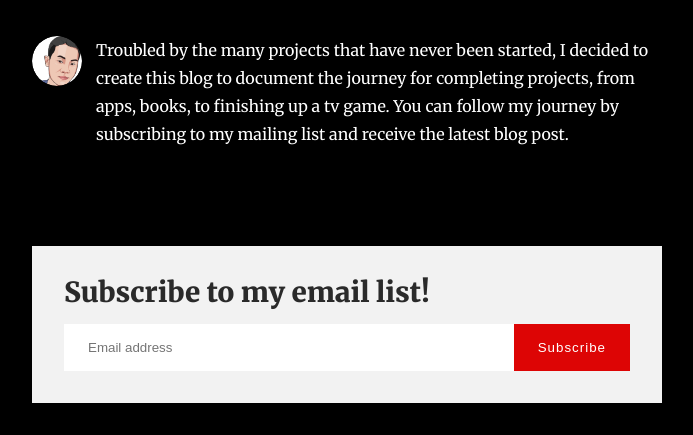
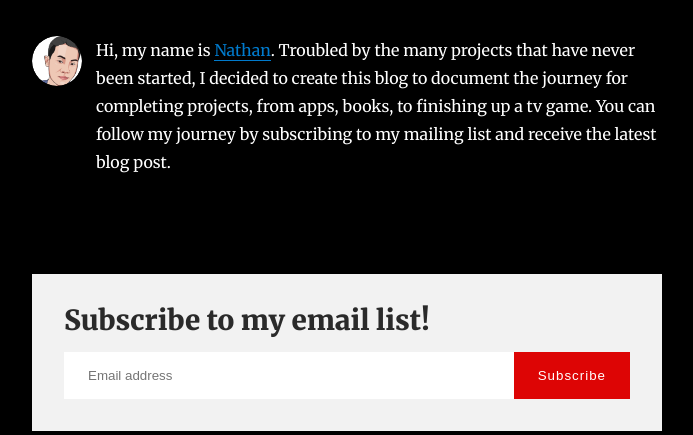
Before and after one commit to Gyokuro-cha/finishthem-clean, a Gatsby site: page / in a window 1280 px wide. Shown: the part 118-553 px from the top of the page, without its empty margins (293-986 px from the left). Built offline with nearby package versions, Linux system fonts and the light colour scheme; Gatsby itself is replaced by a stand-in of ours; some packages are replaced by stand-ins of ours.

Commit message:
Add Twitter

```diff
--- a/src/components/bio.js
+++ b/src/components/bio.js
@@ -54,13 +54,10 @@ const Bio = () => {
         }}
       />
       <p>
-        Troubled by the many projects that have never been started, I decided to create this blog to document
+        Hi, my name is <a href={`https://twitter.com/${social.twitter}`}> Nathan</a>. Troubled by the many projects that have never been started, I decided to create this blog to document
         the journey for completing projects, from apps, books, to finishing up a tv game.
         {` `}
         You can follow my journey by subscribing to my mailing list and receive the latest blog post.
-        {/* <a href={`https://twitter.com/${social.twitter}`}>
-         Twitter
-        </a> */}
       </p>
     </div>
   )
```
